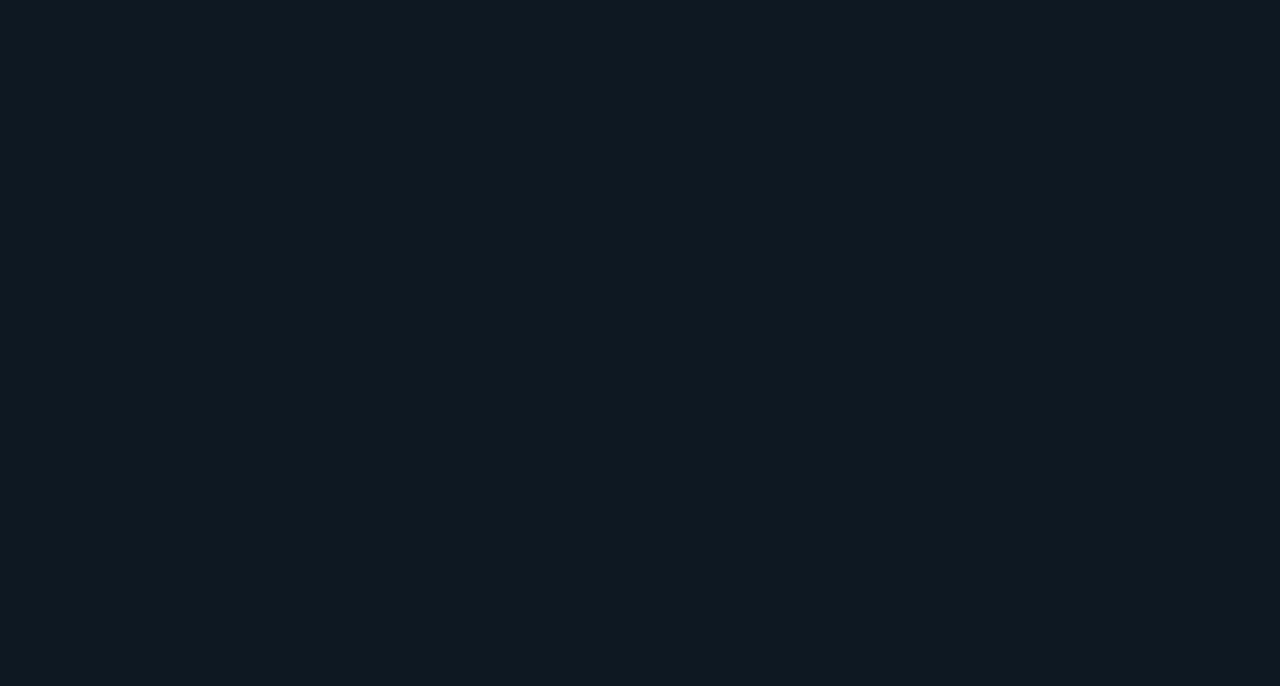
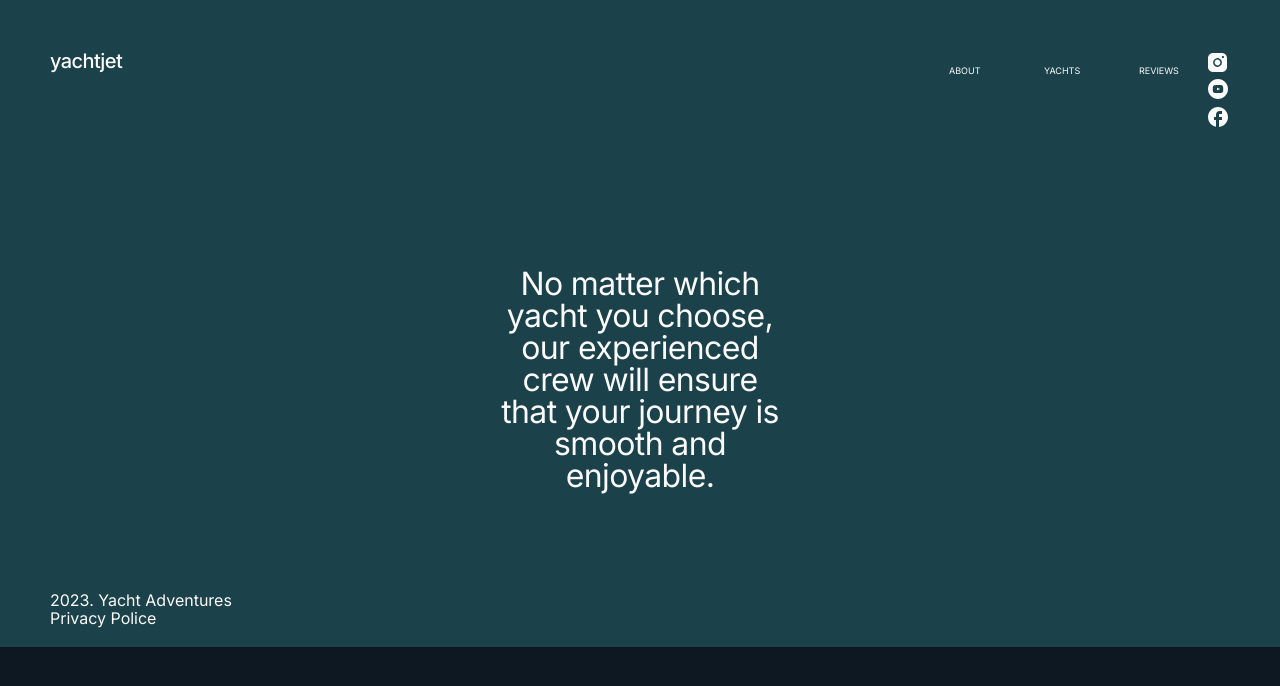
Before and after one commit to D-VALTURY/blended-5-6, a website built with Vite: page src/index.html in a window 1280 px wide. Built offline with nearby package versions, Linux system fonts and the light colour scheme.

Commit message:
Update footer styles

```diff
--- a/src/css/footer.css
+++ b/src/css/footer.css
@@ -5,14 +5,94 @@
   background-color: #1b414b;
 }
 
-/* Планшетні стилі */
-@media screen and (min-width: 768px) {
-  /* ... */
+@media only screen and (min-width: 768px) {
+  .page-footer {
+  }
 }
 
-/* Десктопні стилі */
-@media screen and (min-width: 1280px) {
+@media only screen and (min-width: 1280px) {
   .page-footer {
     padding-top: 50px;
   }
 }
+
+.footer-top {
+  display: flex;
+  flex-wrap: wrap;
+  justify-content: space-between;
+  align-items: center;
+  row-gap: 24px;
+  margin-bottom: 40px;
+}
+
+@media only screen and (min-width: 1280px) {
+  .footer-top {
+    display: flex;
+    justify-content: space-between;
+    align-items: start;
+    margin-bottom: 96px;
+  }
+}
+
+.footer-logo {
+  font-family: 'Inter', sans-serif;
+  font-weight: 500;
+  font-size: 14px;
+  letter-spacing: -0.03em;
+  color: #fbfbfb;
+}
+
+@media screen and (min-width: 768px) {
+  .footer-logo {
+    font-size: 20px;
+  }
+}
+
+.footer-nav {
+  margin-left: auto;
+}
+
+.footer-nav-list {
+  display: flex;
+  justify-content: flex-end;
+  gap: 4px;
+  align-items: center;
+  margin-bottom: 80px;
+}
+
+.footer-nav-link {
+  display: flex;
+  min-width: 91px;
+  padding: 15px 24px;
+  border-radius: 8px;
+
+  font-family: 'Inter', sans-serif;
+  font-weight: 400;
+  font-size: 9px;
+  line-height: 1.3;
+  text-align: right;
+  text-transform: uppercase;
+  color: #fbfbfb;
+}
+
+.footer-text {
+  font-family: 'Inter', sans-serif;
+  font-weight: 400;
+  font-size: 18px;
+  line-height: 1;
+  letter-spacing: -0.02em;
+  text-align: center;
+  width: 279px;
+}
+
+@media only screen and (min-width: 1280px) {
+  .footer-text {
+    max-width: 693px;
+    margin: 0 auto 99px;
+
+    font-size: 32px;
+    line-height: 1;
+    letter-spacing: -0.02em;
+    text-align: center;
+  }
+}
--- a/src/partials/footer.html
+++ b/src/partials/footer.html
@@ -1,4 +1,4 @@
-<footer class="page-footer hidden">
+<footer class="page-footer">
   <div class="container">
     <div class="footer-top">
       <a class="footer-logo" href="./index.html">yachtjet</a>
```
